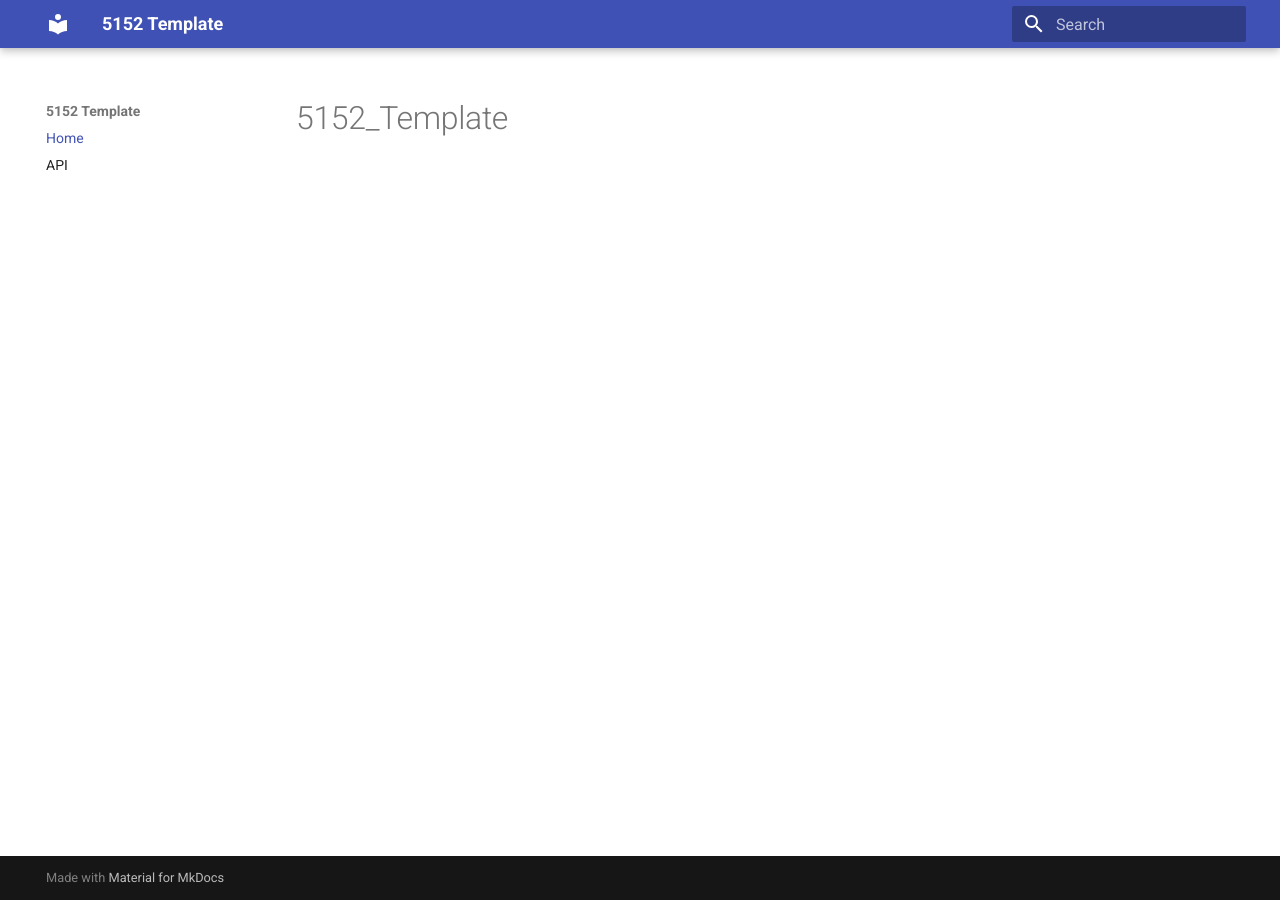
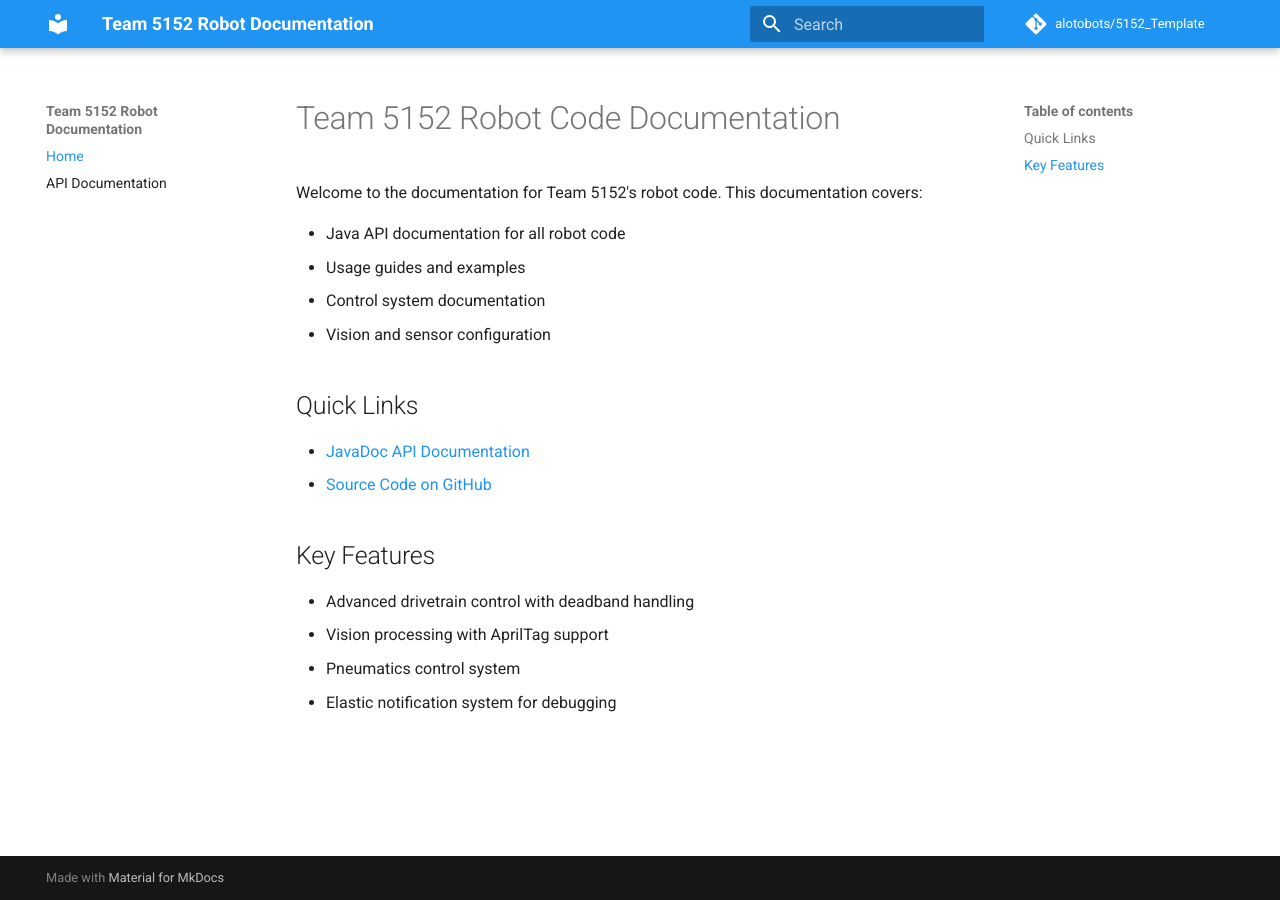
Before and after one commit to 5152Alotobots/5152_Template, an MkDocs documentation site: the page built from docs/mkdocs/docs/index.md, in a window 1280 px wide. Built offline with MkDocs 1.6.1 and Material for MkDocs 9.7.7, drawn with Linux system fonts in a browser that asks for light colours; comment, search, counter and statistics services are not loaded.

Commit message:
docs: Improve mkdocs workflow and documentation structure

```diff
--- a/docs/mkdocs/docs/index.md
+++ b/docs/mkdocs/docs/index.md
@@ -1 +1,20 @@
-# 5152_Template
+# Team 5152 Robot Code Documentation
+
+Welcome to the documentation for Team 5152's robot code. This documentation covers:
+
+- Java API documentation for all robot code
+- Usage guides and examples
+- Control system documentation
+- Vision and sensor configuration
+
+## Quick Links
+
+- [JavaDoc API Documentation](../javadoc/)
+- [Source Code on GitHub](https://github.com/alotobots/5152_Template)
+
+## Key Features
+
+- Advanced drivetrain control with deadband handling
+- Vision processing with AprilTag support
+- Pneumatics control system
+- Elastic notification system for debugging
--- a/docs/mkdocs/mkdocs.yml
+++ b/docs/mkdocs/mkdocs.yml
@@ -1,6 +1,14 @@
-site_name: 5152 Template
+site_name: Team 5152 Robot Documentation
 theme:
   name: material
+  palette:
+    primary: blue
+    accent: orange
 nav:
   - Home: index.md
-  - API: ../javadoc/index.html
+  - API Documentation: ../javadoc/
+repo_url: https://github.com/alotobots/5152_Template
+repo_name: alotobots/5152_Template
+markdown_extensions:
+  - pymdownx.highlight
+  - pymdownx.superfences
```
Also changed, not shown: 1 other file.
